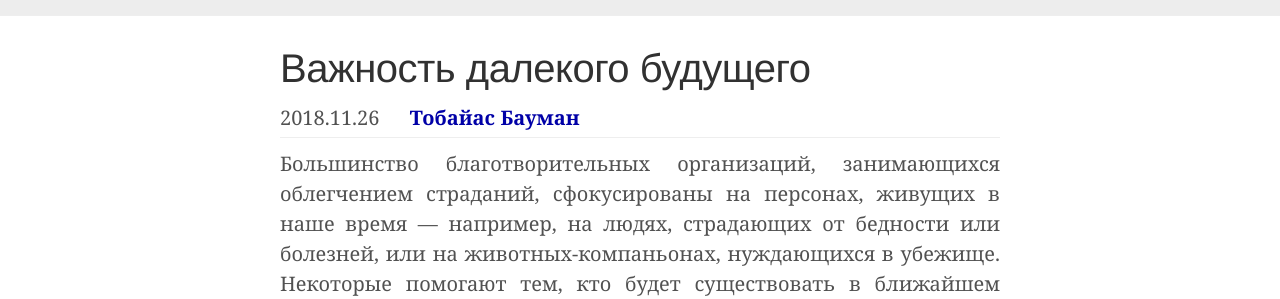
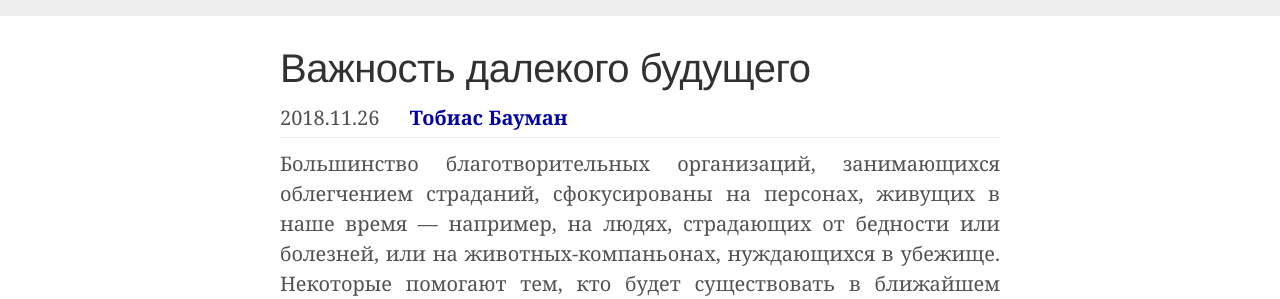
Before and after one commit to ReducingSuffering/reducingsuffering.github.io, a Jekyll site: the page built from _articles/tobias-baumann-the-importance-of-the-far-future.md, in a window 1280 px wide and 900 px high. Shown: the part 121-420 px from the top of the window. Built offline with Jekyll 4.4.1, drawn with Linux system fonts in a browser that asks for light colours.

Commit message:
Update tobias-baumann-the-importance-of-the-far-future.md

```diff
--- a/_articles/tobias-baumann-the-importance-of-the-far-future.md
+++ b/_articles/tobias-baumann-the-importance-of-the-far-future.md
@@ -2,7 +2,7 @@
 layout: article
 title: Важность далекого будущего
 authors:
-  - Тобайас Бауман
+  - Тобиас Бауман
 translated_by: К. Кирдан
 original: https://centerforreducingsuffering.org/sentience-politics-series-introduction/the-importance-of-the-far-future/
 original_date:
```
